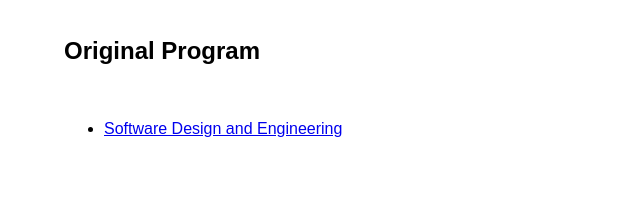
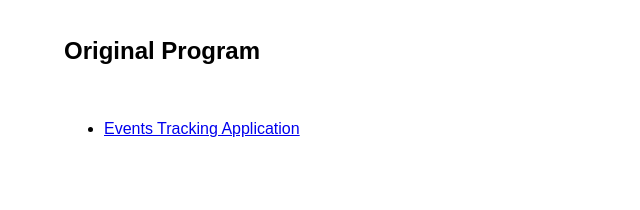
Before and after one commit to Brazilynena027/Brazilynena027.github.io, a plain HTML site: page index.html in a window 1280 px wide. Shown: the part 1440-1650 px from the top of the page, without its empty margins (0-640 px from the left). Drawn offline with Linux system fonts and the light colour scheme.

Commit message:
Update index.html

```diff
--- a/index.html
+++ b/index.html
@@ -48,7 +48,7 @@
         <h2>Original Program</h2>
 
 <ul>
-  <li><a href="https://github.com/Brazilynena027/CS499-Capstone/blob/Enhancement-One/Original%20Program/DanielleSousaCalendarapp.zip">Software Design and Engineering </a></li>
+  <li><a href="https://github.com/Brazilynena027/CS499-Capstone/blob/Enhancement-One/Original%20Program/DanielleSousaCalendarapp.zip">Events Tracking Application </a></li>
 
 </ul>
 
```
